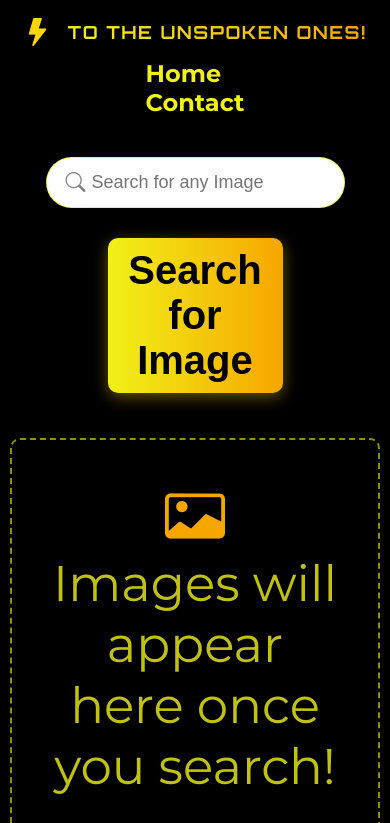
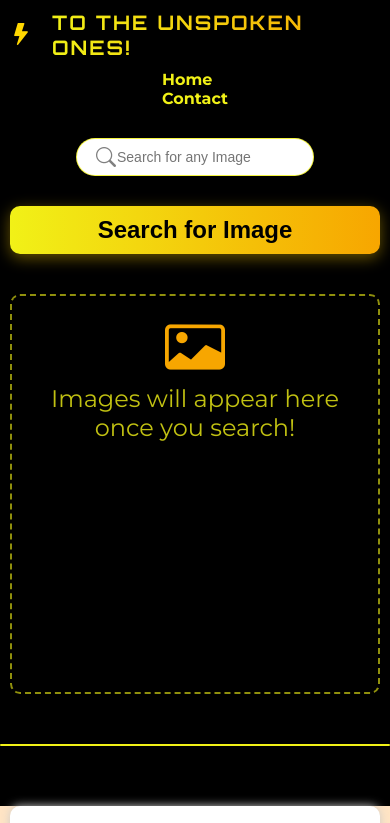
Before and after one commit to Haryomiposi31/unsplash-clone, a plain HTML site: page index.html in a window 390 px wide. Shown: the top 823 px of the page. Drawn offline with nearby package versions, Linux system fonts and the light colour scheme.

Commit message:
Add files via upload

```diff
--- a/index.css
+++ b/index.css
@@ -291,41 +291,31 @@ img {
   margin-left: 10px;
 }
 
-@media (max-width: 320px) {
+@media screen and (max-width: 480px) {
   body {
     font-size: 14px;
   }
 
   header {
     flex-direction: column;
-    align-items: flex-start;
+    align-items: center;
     padding: 10px;
   }
 
   .logo {
-    font-size: 24px;
-    gap: 5px;
-  }
-
-  .logo i {
-    margin-right: 5px;
-  }
-
-  span {
-    font-size: 16px;
-    letter-spacing: 1px;
+    font-size: 22px;
   }
 
   nav ul {
     flex-direction: column;
     gap: 10px;
+    width: 100%;
     padding-left: 0;
-    width: 100%;
   }
 
   nav ul li a {
-    font-size: 20px;
-    padding: 8px 0;
+    font-size: 16px;
+    padding: 6px 10px;
   }
 
   .container {
@@ -334,68 +324,130 @@ img {
   }
 
   .searchbox {
-    font-size: 16px;
-    padding: 12px 15px 12px 40px;
+    font-size: 14px;
+    padding: 10px 15px 10px 40px;
   }
 
-  button {
+  .search-btn {
     width: 100%;
-    font-size: 10px;
-    padding: 12px 0;
+    font-size: 24px;
+  }
+
+  form,
+  .results {
+    width: 95%;
+    padding: 20px;
+  }
+
+  input,
+  select {
+    font-size: 14px;
+  }
+
+  .placeholder-box {
+    font-size: 24px;
+    padding: 15px;
+  }
+
+  .img {
+    width: 100%;
+    height: auto;
   }
 }
 
-@media (max-width: 480px) {
+@media screen and (min-width: 481px) and (max-width: 639px) {
   body {
     font-size: 15px;
   }
 
-  header {
+  .logo {
+    font-size: 24px;
+  }
+
+  nav ul {
     flex-direction: column;
     align-items: center;
-    padding: 15px;
+  }
+
+  .search-btn {
+    font-size: 26px;
+  }
+
+  form,
+  .results {
+    width: 90%;
+    padding: 25px;
+  }
+
+  .placeholder-box {
+    font-size: 30px;
+  }
+
+  .img {
+    width: 100%;
+  }
+}
+
+@media screen and (min-width: 640px) and (max-width: 768px) {
+  body {
+    font-size: 16px;
   }
 
   .logo {
     font-size: 28px;
-    gap: 8px;
-  }
-
-  .logo i {
-    margin-right: 8px;
-  }
-
-  span {
-    font-size: 18px;
-    letter-spacing: 1.5px;
   }
 
   nav ul {
     flex-direction: row;
-    gap: 15px;
-    padding-left: 0;
-    width: 100%;
-    justify-content: center;
+    justify-content: space-between;
   }
 
-  nav ul li a {
-    font-size: 24px;
-    padding: 8px 10px;
+  .search-btn {
+    font-size: 30px;
   }
 
-  .container {
-    height: auto;
-    padding: 15px 20px;
+  form,
+  .results {
+    width: 90%;
   }
 
-  .searchbox {
-    font-size: 18px;
-    padding: 14px 20px 14px 45px;
+  .placeholder-box {
+    font-size: 32px;
   }
 
-  button {
-    width: 100%;
-    font-size: 30px;
-    padding: 14px 0;
+  .img {
+    width: 45%;
   }
 }
+
+@media screen and (min-width: 769px) and (max-width: 1024px) {
+  body {
+    font-size: 17px;
+  }
+
+  .logo {
+    font-size: 30px;
+  }
+
+  nav ul {
+    justify-content: center;
+    gap: 20px;
+  }
+
+  .search-btn {
+    font-size: 32px;
+  }
+
+  form,
+  .results {
+    width: 85%;
+  }
+
+  .placeholder-box {
+    font-size: 34px;
+  }
+
+  .img {
+    width: 40%;
+  }
+}
```
